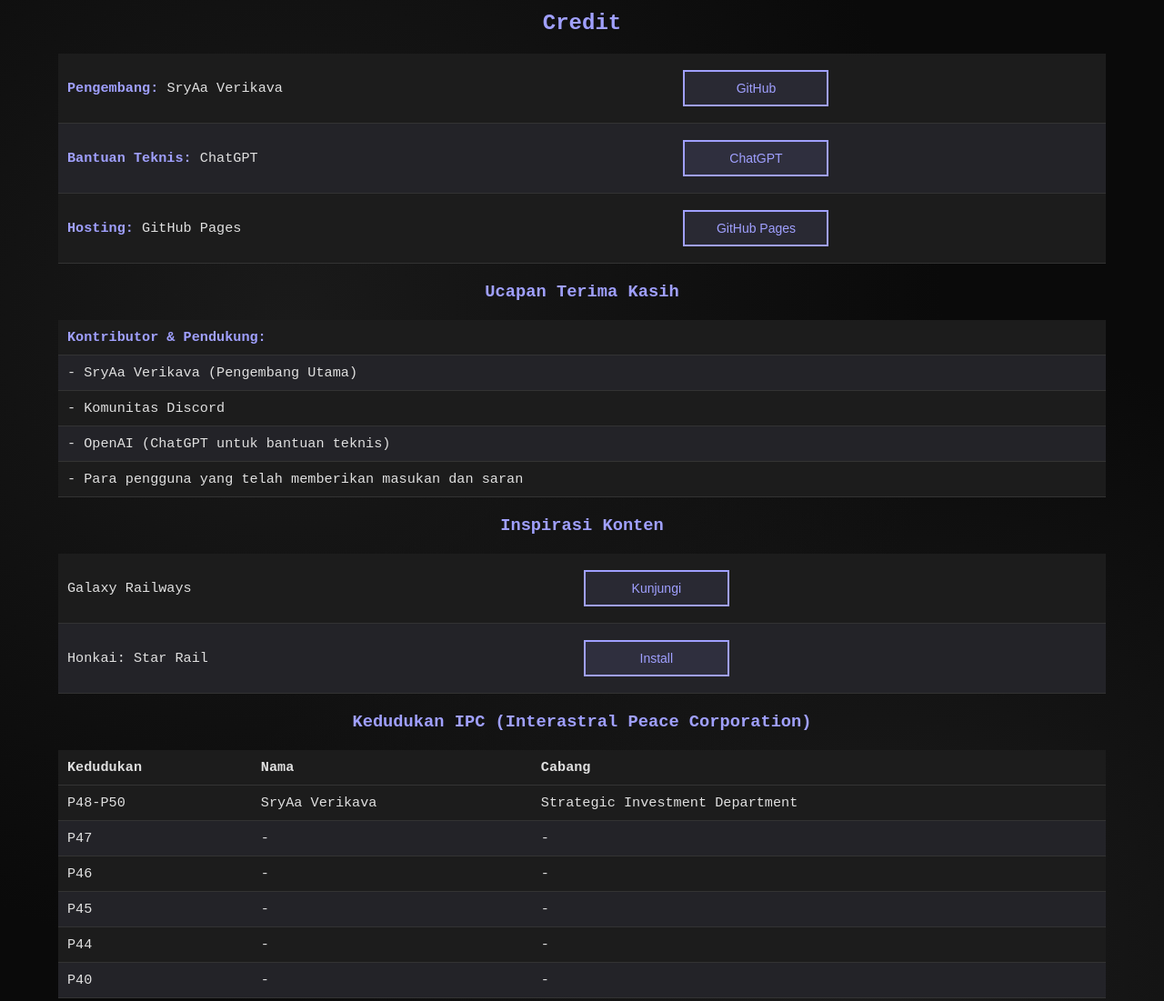
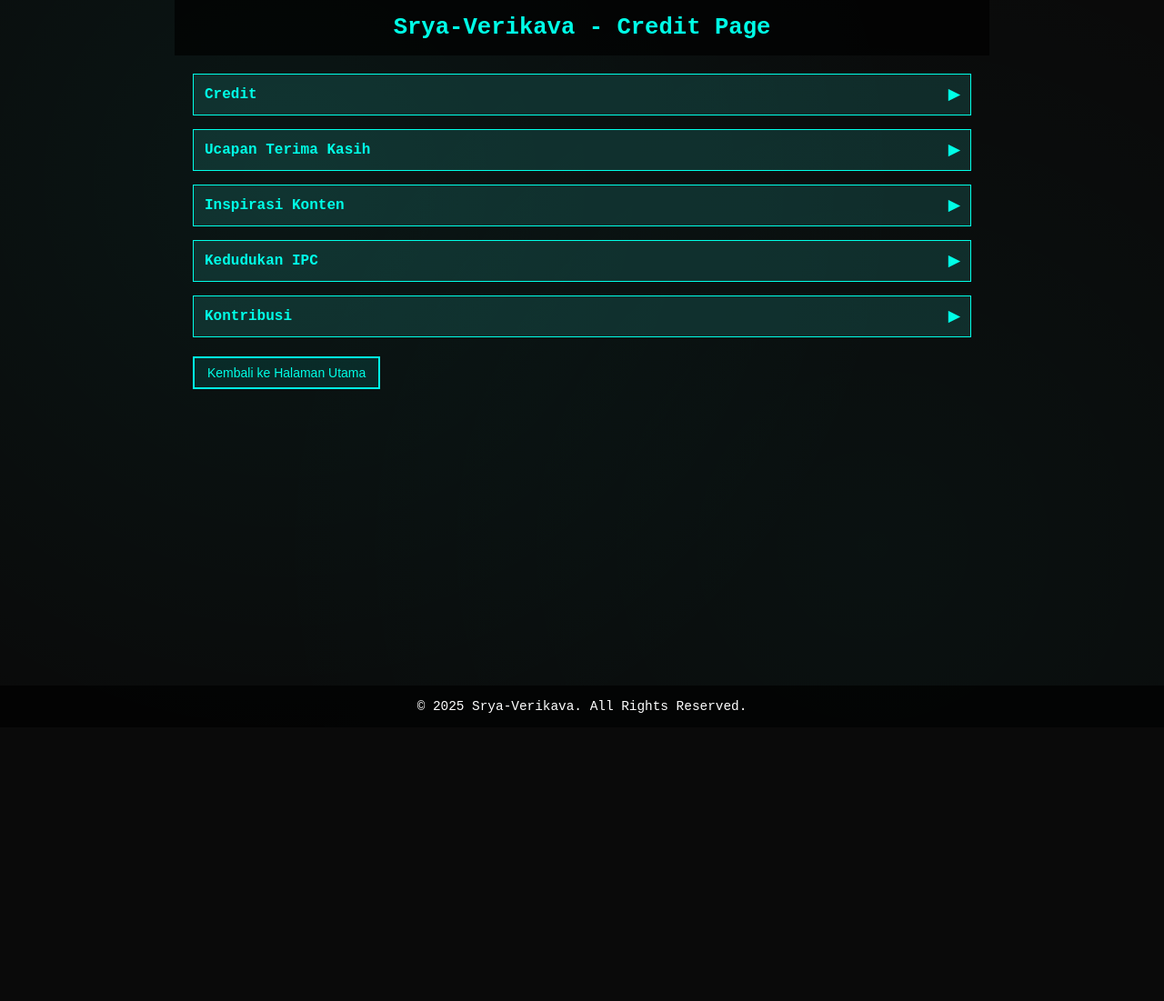
Before and after one commit to sryaarf/sryaarf-sites, a plain HTML site: page navibar/credits.html in a window 1280 px wide. Shown: the top 1101 px of the page at 91% size. After the commit the page ends 800 px from the top, so only its background shows below. Drawn offline with Linux system fonts and the light colour scheme.

Commit message:
Update credits.html

```diff
--- a/navibar/credits.html
+++ b/navibar/credits.html
@@ -5,89 +5,136 @@
   <meta name="viewport" content="width=device-width, initial-scale=1.0">
   <title>Credit Page</title>
   <style>
+    * {
+      margin: 0;
+      padding: 0;
+      box-sizing: border-box;
+    }
+
     body {
       background-color: #0a0a0a;
       color: #e0e0e0;
       font-family: 'Courier New', monospace;
-      margin: 0;
-      padding: 0;
-      text-align: center;
+      min-height: 100vh;
+      display: flex;
+      flex-direction: column;
+      align-items: center;
       background-image:
-        radial-gradient(circle at 25% 25%, rgba(30, 30, 30, 0.8) 0%, transparent 50%),
-        radial-gradient(circle at 75% 75%, rgba(40, 40, 40, 0.6) 0%, transparent 50%);
+        radial-gradient(circle at 25% 25%, rgba(0, 255, 231, 0.05), transparent 60%),
+        radial-gradient(circle at 75% 75%, rgba(0, 255, 231, 0.03), transparent 60%);
     }
 
-    h2, h3, h4, strong {
-      color: #a0a0ff;
-      margin: 0.5em 0;
+    header {
+      background-color: rgba(0, 0, 0, 0.7);
+      padding: 16px;
+      font-size: 1.6rem;
+      color: #00ffe7;
+      font-weight: bold;
+      width: 70%;
+      text-align: center;
+    }
+
+    main {
+      flex: 1;
+      padding: 20px;
+      width: 70%;
+    }
+
+    .section {
+      border: 1px solid #00ffe7;
+      margin-bottom: 15px;
+      background-color: rgba(255, 255, 255, 0.03);
+    }
+
+    .section-header {
+      padding: 12px;
+      cursor: pointer;
+      background-color: rgba(0, 255, 231, 0.1);
+      color: #00ffe7;
+      font-weight: bold;
+      display: flex;
+      justify-content: space-between;
+      align-items: center;
+    }
+
+    .section-content {
+      max-height: 0;
+      overflow: hidden;
+      transition: max-height 0.4s ease, opacity 0.4s ease;
+      opacity: 0;
+      padding: 0 12px;
+    }
+
+    .section.open .section-content {
+      max-height: 1000px;
+      opacity: 1;
+      padding: 12px;
+    }
+
+    .arrow {
+      transition: transform 0.3s ease;
+    }
+
+    .section.open .arrow {
+      transform: rotate(90deg);
     }
 
     table {
-      width: 90%;
-      margin: 20px auto;
+      width: 100%;
       border-collapse: collapse;
-      background-color: #1c1c1c;
+      margin-top: 10px;
     }
 
     th, td {
       padding: 10px;
       text-align: left;
-      font-size: 0.95em;
-      border-bottom: 1px solid #333;
-    }
-
-    tr:nth-child(even) {
-      background-color: rgba(160, 160, 255, 0.05);
-    }
-
-    tr:hover {
-      background-color: rgba(160, 160, 255, 0.2);
+      border-bottom: 1px solid #1c1c1c;
     }
 
     button {
-      background-color: rgba(160, 160, 255, 0.1);
-      color: #a0a0ff;
-      border: 2px solid #a0a0ff;
-      padding: 10px 16px;
-      margin: 8px auto;
+      background-color: rgba(0, 255, 231, 0.1);
+      color: #00ffe7;
+      border: 2px solid #00ffe7;
+      padding: 8px 14px;
+      margin: 6px 0;
       cursor: pointer;
       font-size: 14px;
-      display: inline-block;
-      width: 160px;
-      text-align: center;
-      transition: all 0.3s ease;
+      transition: 0.3s;
     }
 
     button:hover {
-      background-color: rgba(160, 160, 255, 0.2);
-      border-color: #8f8fff;
-      transform: translateY(-3px);
+      background-color: rgba(0, 255, 231, 0.2);
+      transform: translateY(-2px);
     }
 
-    a {
-      color: #a0a0ff;
-      text-decoration: none;
+    footer {
+      background: rgba(0, 0, 0, 0.7);
+      text-align: center;
+      padding: 15px;
+      color: white;
+      font-size: 0.9rem;
+      width: 100%;
     }
   </style>
 </head>
 <body>
-  <h2>Credit</h2>
+  <header>Srya-Verikava - Credit Page</header>
+
+  <main>
+    <div class="section">
+      <div class="section-header" onclick="toggleSection(this)">Credit <span class="arrow">▶</span></div>
+      <div class="section-content">
         <table>
-    <tr>
-      <td><strong>Pengembang:</strong> SryAa Verikava</td>
-      <td><a href="https://github.com/sryaarf" target="_blank"><button>GitHub</button></a></td>
-    </tr>
-    <tr>
-      <td><strong>Bantuan Teknis:</strong> ChatGPT</td>
-      <td><a href="https://openai.com/chatgpt" target="_blank"><button>ChatGPT</button></a></td>
-    </tr>
-    <tr>
-      <td><strong>Hosting:</strong> GitHub Pages</td>
-      <td><a href="https://docs.github.com/en/pages/getting-started-with-github-pages/creating-a-github-pages-site" target="_blank"><button>GitHub Pages</button></a></td>
-    </tr>
+          <tr><td><strong>Pengembang:</strong> SryAa Verikava</td><td><a href="https://github.com/sryaarf" target="_blank"><button>GitHub</button></a></td></tr>
+          <tr><td><strong>Bantuan Teknis:</strong> ChatGPT</td><td><a href="https://openai.com/chatgpt" target="_blank"><button>ChatGPT</button></a></td></tr>
+          <tr><td><strong>Hosting:</strong> GitHub Pages</td><td><a href="https://docs.github.com/en/pages/getting-started-with-github-pages/creating-a-github-pages-site" target="_blank"><button>GitHub Pages</button></a></td></tr>
         </table>
+      </div>
+    </div>
 
-  <h3>Ucapan Terima Kasih</h3>
+    <div class="section">
+      <div class="section-header" onclick="toggleSection(this)">Ucapan Terima Kasih <span class="arrow">▶</span></div>
+      <div class="section-content">
         <table>
           <tr><td><strong>Kontributor & Pendukung:</strong></td></tr>
           <tr><td>- SryAa Verikava (Pengembang Utama)</td></tr>
@@ -95,34 +142,26 @@
           <tr><td>- OpenAI (ChatGPT untuk bantuan teknis)</td></tr>
           <tr><td>- Para pengguna yang telah memberikan masukan dan saran</td></tr>
         </table>
+      </div>
+    </div>
 
-  <h3>Inspirasi Konten</h3>
+    <div class="section">
+      <div class="section-header" onclick="toggleSection(this)">Inspirasi Konten <span class="arrow">▶</span></div>
+      <div class="section-content">
         <table>
-    <tr>
-      <td>Galaxy Railways</td>
-      <td><a href="https://en.wikipedia.org/wiki/The_Galaxy_Railways" target="_blank"><button>Kunjungi</button></a></td>
-    </tr>
-    <tr>
-      <td>Honkai: Star Rail</td>
-      <td ><a href="https://hsr.hoyoverse.com/" target="_blank"><button>Install</button></a></td>
-    </tr>
+          <tr><td>Galaxy Railways</td><td><a href="https://en.wikipedia.org/wiki/The_Galaxy_Railways" target="_blank"><button>Kunjungi</button></a></td></tr>
+          <tr><td>Honkai: Star Rail</td><td><a href="https://hsr.hoyoverse.com/" target="_blank"><button>Install</button></a></td></tr>
         </table>
+      </div>
+    </div>
 
-  <h3>Kedudukan IPC (Interastral Peace Corporation)</h3>
+    <div class="section">
+      <div class="section-header" onclick="toggleSection(this)">Kedudukan IPC <span class="arrow">▶</span></div>
+      <div class="section-content">
         <table>
-    <thead>
-      <tr>
-        <th>Kedudukan</th>
-        <th>Nama</th>
-        <th>Cabang</th>
-      </tr>
-    </thead>
+          <thead><tr><th>Kedudukan</th><th>Nama</th><th>Cabang</th></tr></thead>
           <tbody>
-      <tr>
-        <td>P48-P50</td>
-        <td>SryAa Verikava</td>
-        <td>Strategic Investment Department</td>
-      </tr>
+            <tr><td>P48-P50</td><td>SryAa Verikava</td><td>Strategic Investment Department</td></tr>
             <tr><td>P47</td><td>-</td><td>-</td></tr>
             <tr><td>P46</td><td>-</td><td>-</td></tr>
             <tr><td>P45</td><td>-</td><td>-</td></tr>
@@ -130,19 +169,31 @@
             <tr><td>P40</td><td>-</td><td>-</td></tr>
           </tbody>
         </table>
+      </div>
+    </div>
 
-  <h3>Kontribusi</h3>
+    <div class="section">
+      <div class="section-header" onclick="toggleSection(this)">Kontribusi <span class="arrow">▶</span></div>
+      <div class="section-content">
         <table>
-    <tr>
-      <td>Kirim Saran Mu di Server Discord</td>
-      <td><a href="https://discord.gg/yourserver" target="_blank"><button>Saran Karya Discord</button></a></td>
-    </tr>
-    <tr>
-      <td>Kontribusi Melalui Github</td>
-      <td><a href="https://github.com/sryaarf/sryaa-verikava/pulls" target="_blank"><button>Buat Pull Request</button></a></td>
-    </tr>
+          <tr><td>Kirim Saran Mu di Server Discord</td><td><a href="https://discord.gg/yourserver" target="_blank"><button>Saran Karya Discord</button></a></td></tr>
+          <tr><td>Kontribusi Melalui Github</td><td><a href="https://github.com/sryaarf/sryaa-verikava/pulls" target="_blank"><button>Buat Pull Request</button></a></td></tr>
         </table>
+      </div>
+    </div>
 
-  <a href="https://sryaarf.github.io/sryaa-verikava/"><button>Kembali ke Halaman Utama</button></a>
+    <a href="/sryaarf-sites/"><button>Kembali ke Halaman Utama</button></a>
+  </main>
+
+  <footer>
+    &copy; 2025 Srya-Verikava. All Rights Reserved.
+  </footer>
+
+  <script>
+    function toggleSection(element) {
+      const section = element.parentElement;
+      section.classList.toggle("open");
+    }
+  </script>
 </body>
 </html>
```
Lines whose indentation alone changed are shown as unchanged.
